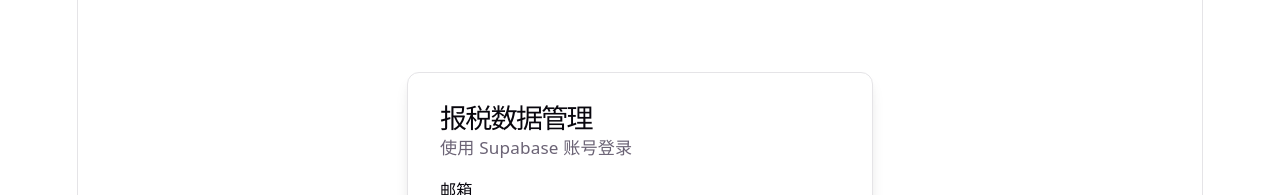
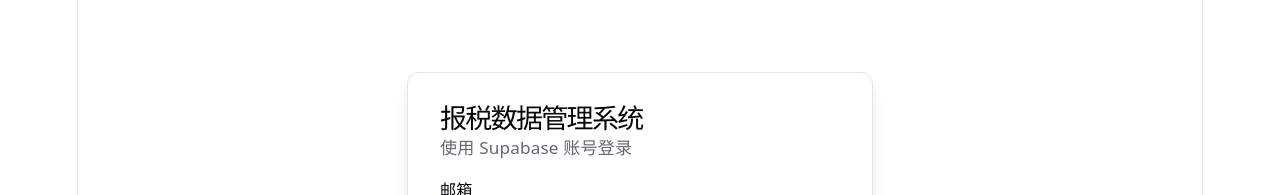
Before and after one commit to Alison-yc/TaxManager, a React (Vite) app: page / in a window 1280 px wide. Shown: the top 195 px of the page. Built offline with nearby package versions, Linux system fonts and the light colour scheme; no server answers.

Commit message:
update: 文案

```diff
--- a/src/components/LoginPage.tsx
+++ b/src/components/LoginPage.tsx
@@ -21,7 +21,7 @@
 
   return (
     <div className="panel">
-      <h1 className="title">报税数据管理</h1>
+      <h1 className="title">报税数据管理系统</h1>
       <p className="muted">使用 Supabase 账号登录</p>
       <form className="form" onSubmit={handleSubmit}>
         <label className="label">
```
